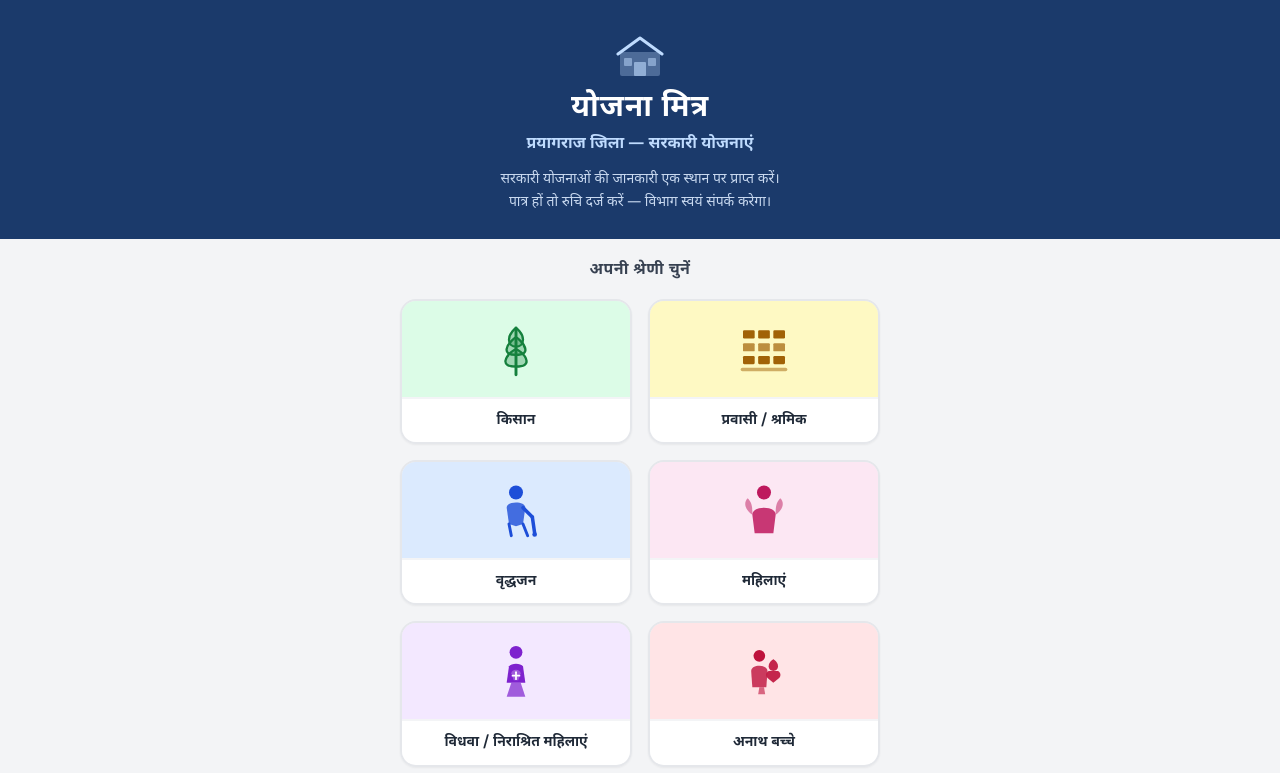
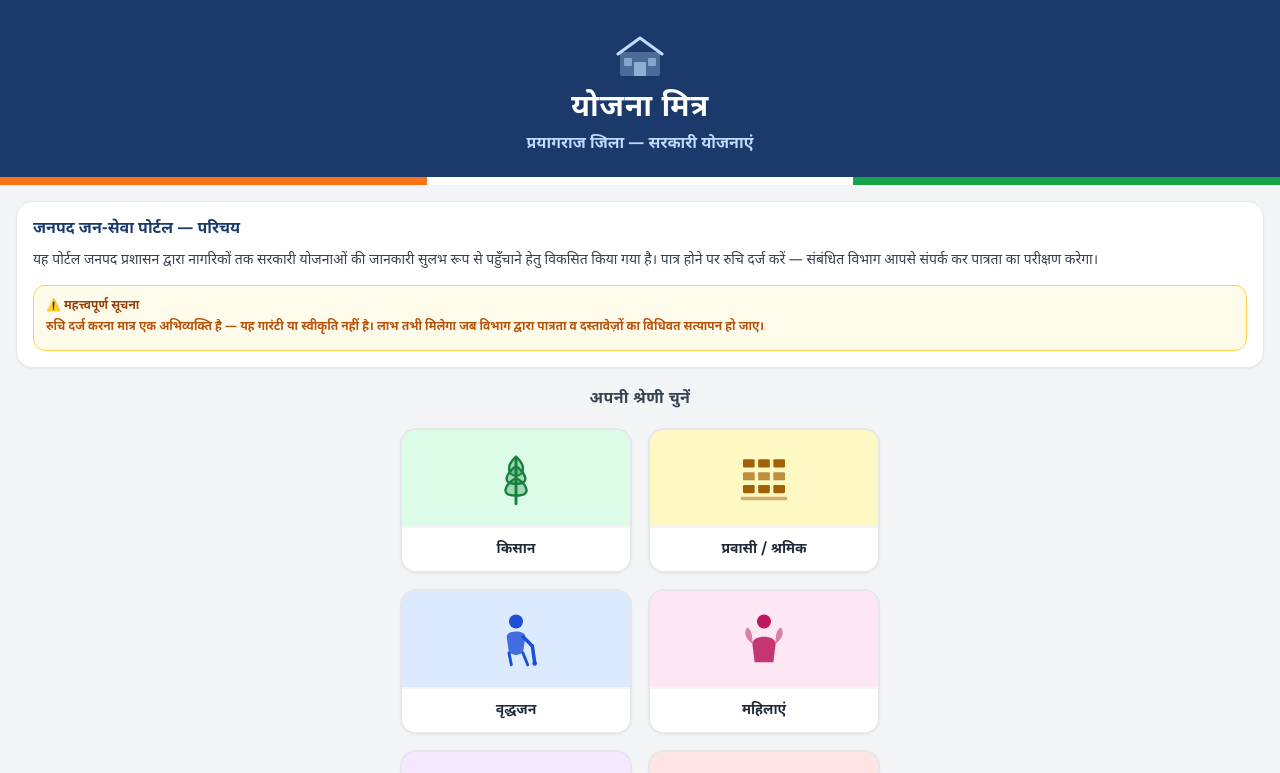
Before and after one commit to dipti-pixel/yojana-portal, a Next.js app: page / in a window 1280 px wide. Shown: the top 773 px of the page. Built offline with nearby package versions, Linux system fonts and the light colour scheme.

Commit message:
White intro card with note + tricolor stripe below header

```diff
--- a/app/page.js
+++ b/app/page.js
@@ -26,7 +26,7 @@ export default function Home() {
     <div className="min-h-screen bg-gray-100">
 
       {/* Header */}
-      <div className="bg-[#1B3A6B] text-white px-4 pt-8 pb-6 text-center">
+      <div className="bg-[#1B3A6B] text-white px-4 pt-8 pb-5 text-center">
         <svg className="w-12 h-12 mx-auto mb-2 text-blue-200" viewBox="0 0 48 48" fill="none">
           <rect x="4" y="20" width="40" height="24" rx="2" fill="currentColor" fillOpacity="0.3"/>
           <path d="M2 22 L24 6 L46 22" stroke="currentColor" strokeWidth="3" strokeLinecap="round" strokeLinejoin="round"/>
@@ -36,12 +36,26 @@ export default function Home() {
         </svg>
         <h1 className="text-3xl font-extrabold leading-snug tracking-wide">योजना मित्र</h1>
         <p className="text-blue-200 text-base mt-1 font-semibold">प्रयागराज जिला — सरकारी योजनाएं</p>
-        <p className="text-blue-100 text-sm mt-3 leading-relaxed px-2 opacity-90">
-          सरकारी योजनाओं की जानकारी एक स्थान पर प्राप्त करें।
+      </div>
+      {/* Tricolor stripe */}
+      <div className="flex h-2">
+        <div className="flex-1 bg-orange-500"/>
+        <div className="flex-1 bg-white"/>
+        <div className="flex-1 bg-green-600"/>
+      </div>
+
+      {/* Intro card */}
+      <div className="bg-white mx-4 mt-4 rounded-2xl p-4 shadow-sm border border-gray-200">
+        <h2 className="text-[#1B3A6B] font-extrabold text-base mb-2">जनपद जन-सेवा पोर्टल — परिचय</h2>
+        <p className="text-gray-700 text-sm leading-relaxed mb-3">
+          यह पोर्टल जनपद प्रशासन द्वारा नागरिकों तक सरकारी योजनाओं की जानकारी सुलभ रूप से पहुँचाने हेतु विकसित किया गया है। पात्र होने पर रुचि दर्ज करें — संबंधित विभाग आपसे संपर्क कर पात्रता का परीक्षण करेगा।
         </p>
-        <p className="text-blue-100 text-sm leading-relaxed px-2 opacity-90">
-          पात्र हों तो रुचि दर्ज करें — विभाग स्वयं संपर्क करेगा।
-        </p>
+        <div className="bg-amber-50 border border-amber-300 rounded-xl p-3">
+          <p className="text-amber-800 text-xs font-extrabold mb-1">⚠️ महत्त्वपूर्ण सूचना</p>
+          <p className="text-amber-700 text-xs leading-relaxed font-semibold">
+            रुचि दर्ज करना मात्र एक अभिव्यक्ति है — यह गारंटी या स्वीकृति नहीं है। लाभ तभी मिलेगा जब विभाग द्वारा पात्रता व दस्तावेज़ों का विधिवत सत्यापन हो जाए।
+          </p>
+        </div>
       </div>
 
       {/* Category Grid */}
```
